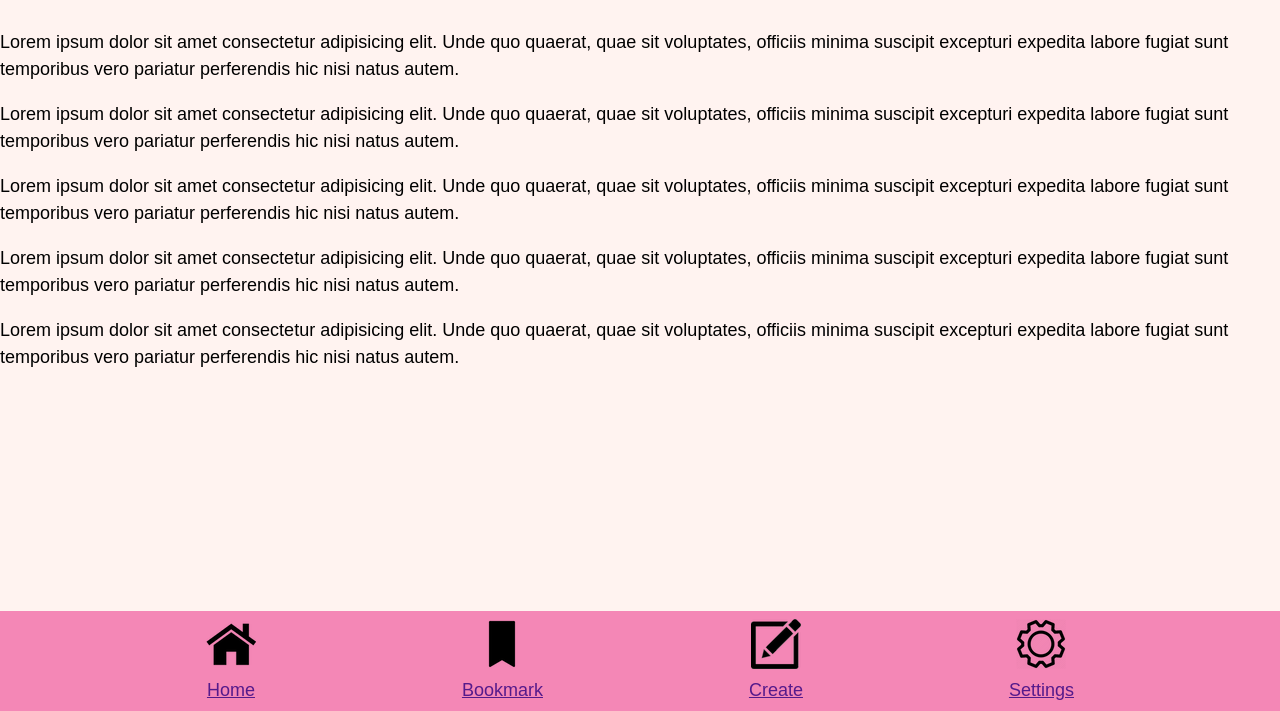
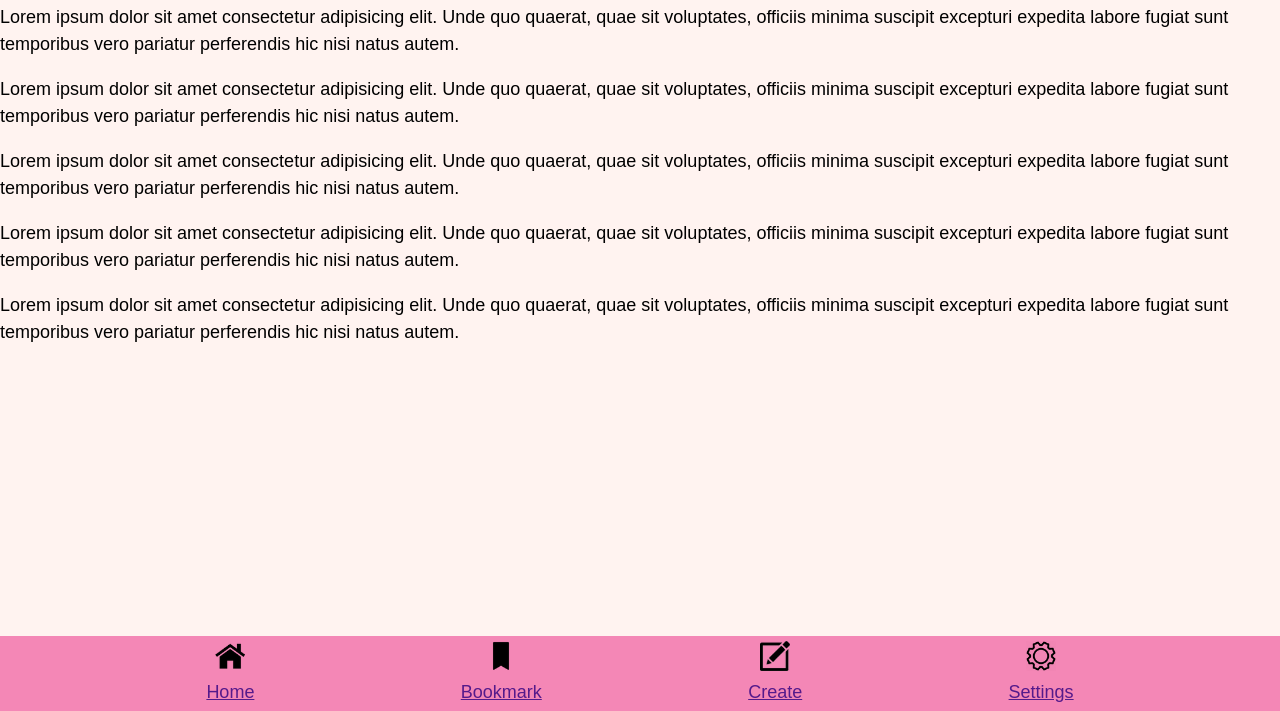
Before and after one commit to dw0111/quiz-app, a website: page index.html in a window 1280 px wide. Shown: the part 89-800 px from the top of the page. Drawn offline with Linux system fonts and the light colour scheme.

Commit message:
Correct typo

```diff
--- a/index.html
+++ b/index.html
@@ -50,18 +50,38 @@
 
     <nav class="app-grid__nav">
       <a class="nav__link" href="">
-        <img src="../images/home-icon.png" alt="Home" /><br />Home</a
+        <img
+          src="../images/home-icon.png"
+          alt="Home"
+          width="30"
+          height="30"
+        /><br />Home</a
       >
       <a class="nav__link" href="">
-        <img src="../images/bookmark-icon.png" alt="Bookmark" />
+        <img
+          src="../images/bookmark-icon.png"
+          alt="Bookmark"
+          width="30"
+          height="30"
+        />
         <br />Bookmark</a
       >
       <a class="nav__link" href="">
-        <img src="../images/create-icon.png" alt="Create" />
+        <img
+          src="../images/create-icon.png"
+          alt="Create"
+          width="30"
+          height="30"
+        />
         <br />Create</a
       >
       <a class="nav__link" href="">
-        <img src="../images/setting-icon.png" alt="Icon" />
+        <img
+          src="../images/setting-icon.png"
+          alt="Icon"
+          width="30"
+          height="30"
+        />
         <br />Settings</a
       >
     </nav>
--- a/styles/_utility.css
+++ b/styles/_utility.css
@@ -1,5 +1,3 @@
 .marginzero {
   margin: 0;
 }
-
-var-color
--- a/styles/components/_app-grid.css
+++ b/styles/components/_app-grid.css
@@ -1,6 +1,6 @@
 .app-grid {
   display: grid;
-  grid-template-rows: 100px auto 100px;
+  grid-template-rows: 75px auto 75px;
   height: 100vh;
   background-color: var(--color-snow);
 }
```
